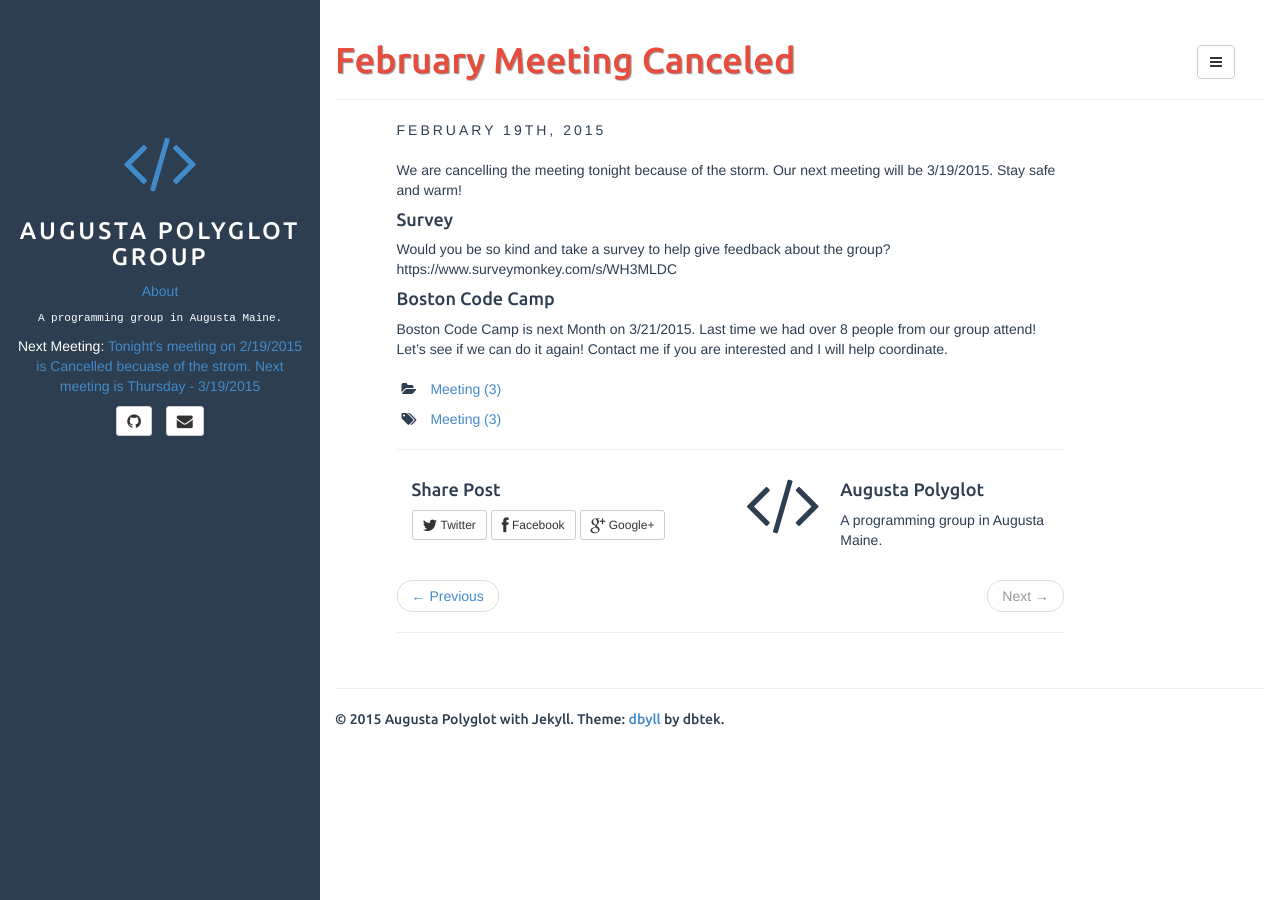
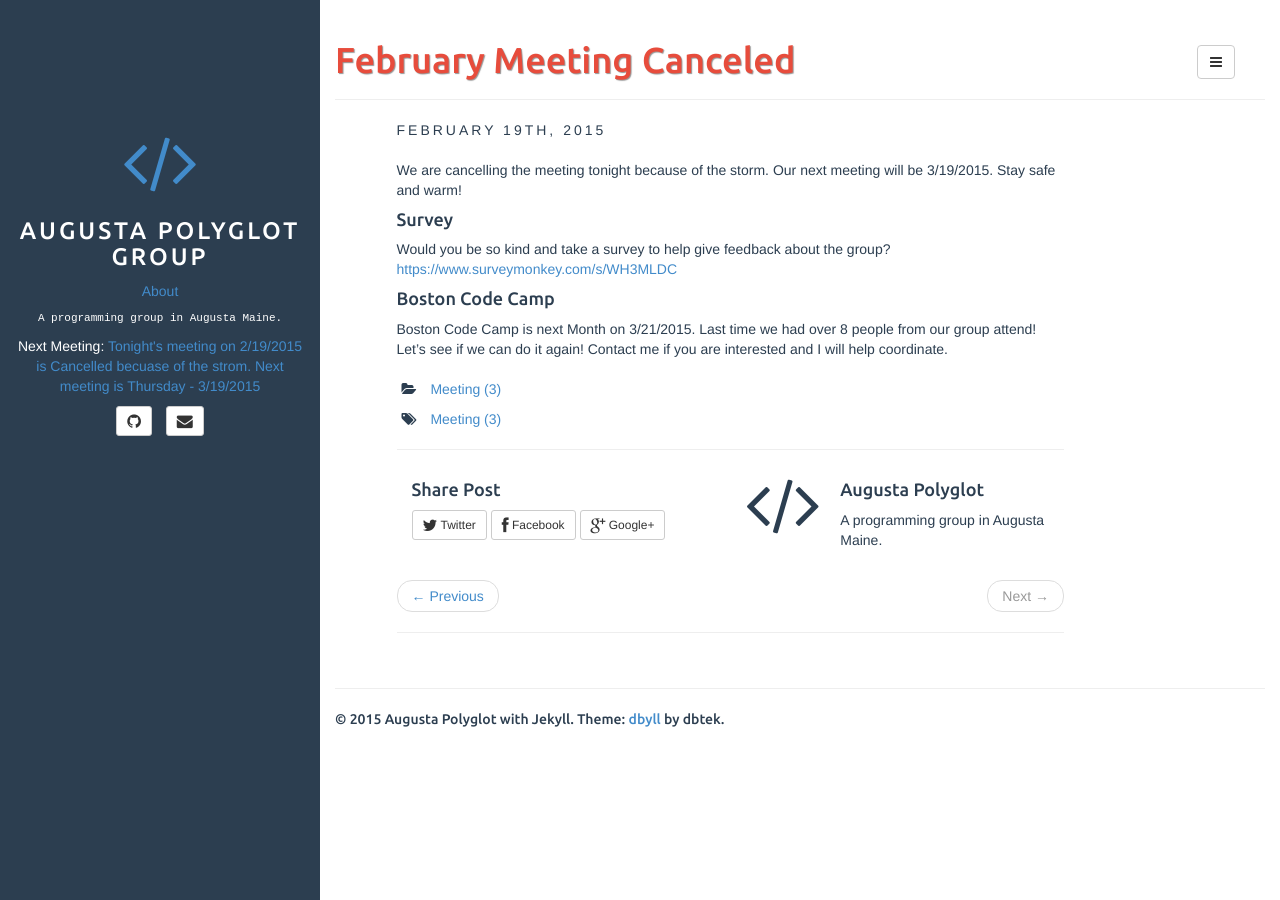
Before and after one commit to Augusta-Polyglot/augusta-polyglot.github.io, a Jekyll site: the page built from _posts/2015-2-19-Meeting Canceled.md, in a window 1280 px wide. Built offline with Jekyll 4.4.1, drawn with Linux system fonts in a browser that asks for light colours; part of the change alters nothing that is shown.

Commit message:
fixed link

```diff
--- a/_posts/2015-2-19-Meeting Canceled.md
+++ b/_posts/2015-2-19-Meeting Canceled.md
@@ -10,7 +10,7 @@ We are cancelling the meeting tonight because of the storm.  Our next meeting wi
 
 #### Survey
 Would you be so kind and take a survey to help give feedback about the group?
-https://www.surveymonkey.com/s/WH3MLDC
+[https://www.surveymonkey.com/s/WH3MLDC](https://www.surveymonkey.com/s/WH3MLDC)
 
 #### Boston Code Camp
 Boston Code Camp is next Month on 3/21/2015.  Last time we had over 8 people from our group attend!  Let's see if we can do it again!  Contact me if you are interested and I will help coordinate.
```
